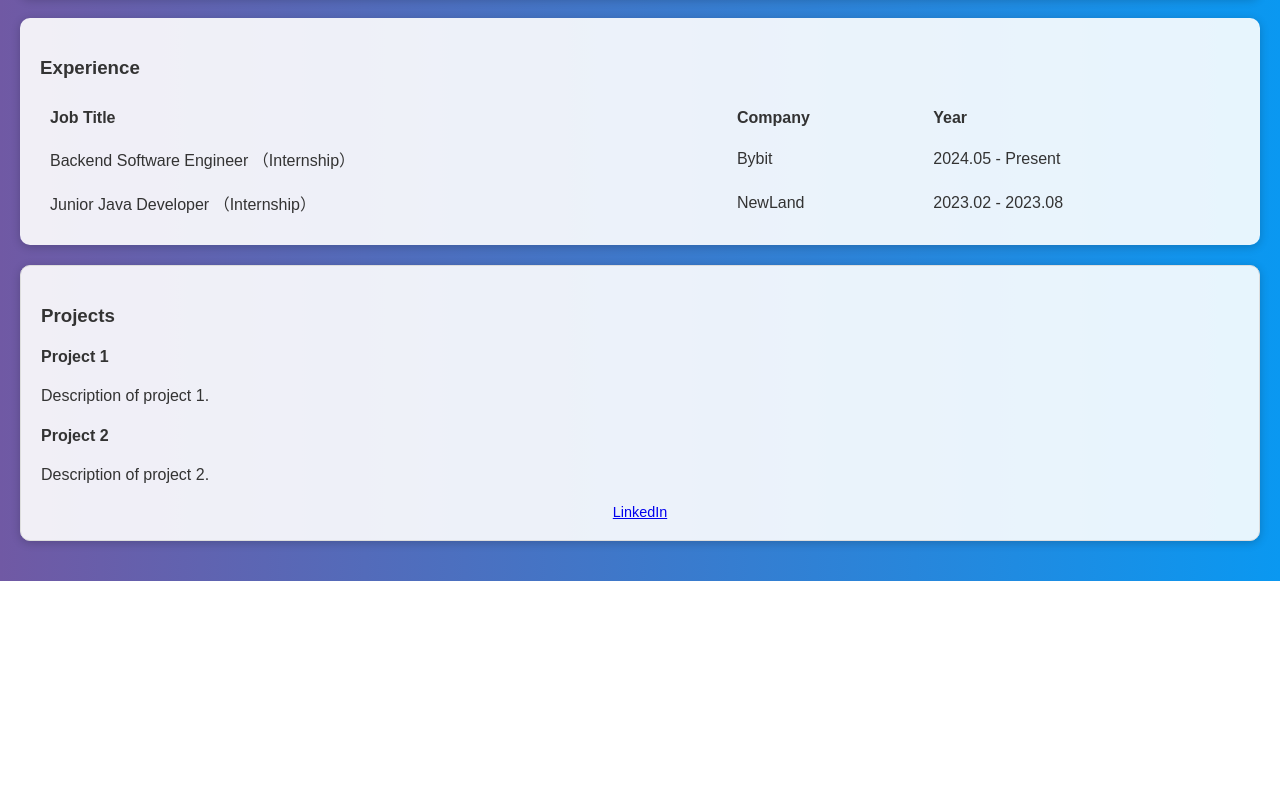
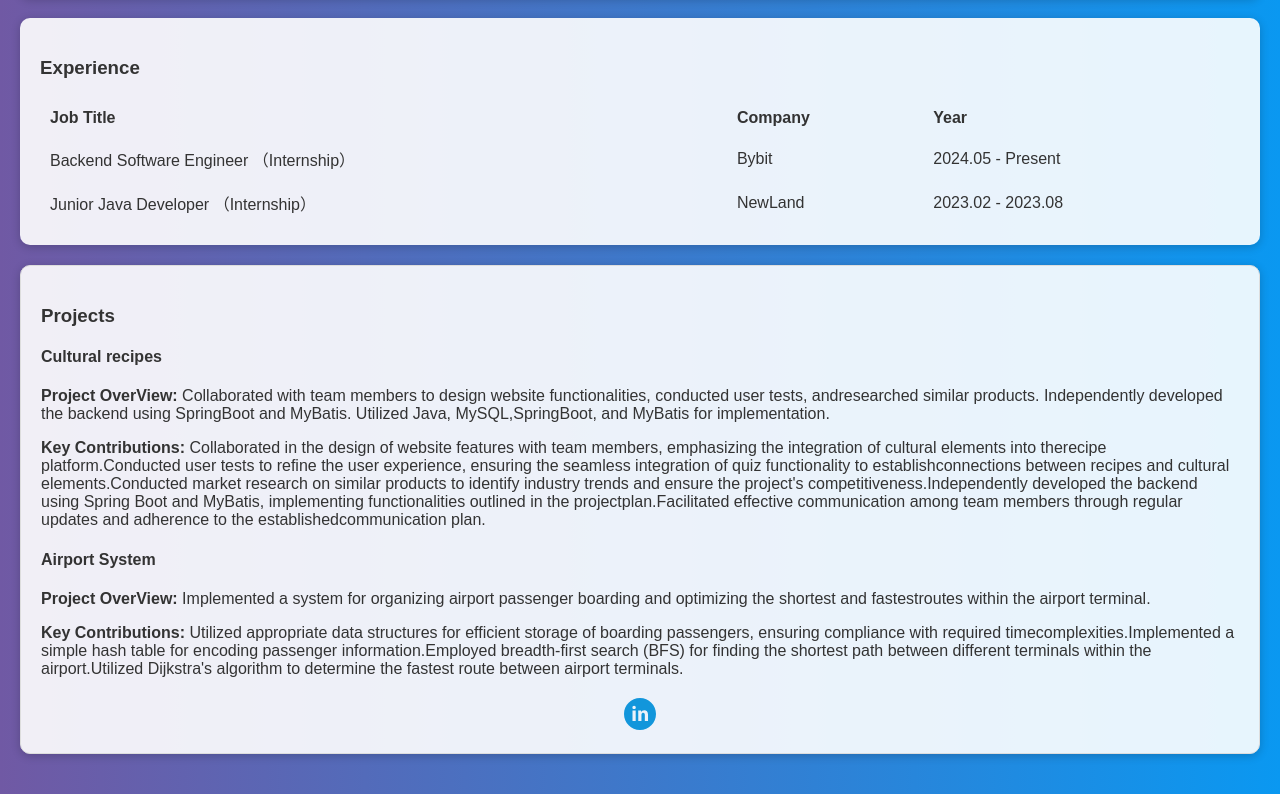
Before and after one commit to leoUchiha/comp-5322, a plain HTML site: page resume.html in a window 1280 px wide. Shown: the part 480-1274 px from the top of the page. Before the commit the page ends 1061 px from the top, so only its background shows below. Drawn offline with Linux system fonts and the light colour scheme.

Commit message:
"框架已完成 待补充文案“

```diff
--- a/resume.html
+++ b/resume.html
@@ -10,7 +10,7 @@
 
 <body>
     <header>
-        <img src="your-picture.jpg" alt="Your Name">
+        <img src="./images/photo_300k.jpg" alt="Chongyu Huang's photo">
         <h1>Leo Huang(Chongyu Huang)</h1>
         <h2>Backend SoftWare Engineer</h2>
         <div class="contact-info">
@@ -75,18 +75,51 @@
     <div class="projects">
         <h3>Projects</h3>
         <div class="project-item">
-            <h4>Project 1</h4>
-            <p>Description of project 1.</p>
+            <h4>Cultural recipes</h4>
+            <p><b>Project OverView: </b>Collaborated with team members to design website functionalities, conducted user
+                tests, andresearched
+                similar products. Independently developed the backend using SpringBoot and MyBatis. Utilized Java,
+                MySQL,SpringBoot, and MyBatis for implementation.
+            </p>
+            <p><b>Key Contributions: </b>Collaborated in the design of website features with team members, emphasizing
+                the integration of cultural elements into therecipe platform.Conducted user tests to refine the user
+                experience, ensuring the seamless integration of quiz functionality to establishconnections between
+                recipes and cultural elements.Conducted market research on similar products to identify industry trends
+                and ensure the project's competitiveness.Independently developed the backend using Spring Boot and
+                MyBatis, implementing functionalities outlined in the projectplan.Facilitated effective communication
+                among team members through regular updates and adherence to the establishedcommunication plan.
+            </p>
         </div>
         <div class="project-item">
-            <h4>Project 2</h4>
-            <p>Description of project 2.</p>
+            <h4>Airport System</h4>
+            <p><b>Project OverView: </b>
+                Implemented a system for organizing airport passenger boarding and optimizing the shortest and
+                fastestroutes within the airport terminal.
+            </p>
+            <p><b>Key Contributions: </b>
+                Utilized appropriate data structures for efficient storage of boarding passengers, ensuring compliance
+                with required timecomplexities.Implemented a simple hash table for encoding passenger
+                information.Employed breadth-first search (BFS) for finding the shortest path between different
+                terminals within the airport.Utilized Dijkstra's algorithm to determine the fastest route between
+                airport terminals.
+            </p>
 
 
         </div>
 
         <footer>
-            <a href="https://www.linkedin.com/in/chongyu-leo-huang-9959052b9/">LinkedIn</a>
+            <div id="linkedin">
+                <a target= "_blank" href="https://www.linkedin.com/in/chongyu-leo-huang-9959052b9/">
+                    <svg t="1729437079094" class="icon" viewBox="0 0 1024 1024" version="1.1"
+                    xmlns="http://www.w3.org/2000/svg" p-id="4245" width="32" height="32">
+                    <path
+                        d="M512 1024C229.2224 1024 0 794.7776 0 512 0 229.2224 229.2224 0 512 0c282.7776 0 512 229.2224 512 512 0 282.7776-229.2224 512-512 512z m-137.762133-286.378667V397.380267h-102.4V737.621333h102.4z m-51.2-488.448c-33.024 0-54.5792 22.954667-53.9136 53.589334-0.682667 29.218133 20.8896 52.872533 53.248 52.872533 33.672533 0 55.2448-23.6544 55.2448-52.8896-0.682667-30.6176-21.572267-53.572267-54.5792-53.572267z m133.410133 488.448h102.4V541.405867c0-9.728 1.365333-20.1728 4.061867-26.453334 6.724267-19.456 23.569067-39.645867 51.882666-39.645866 37.034667 0 51.882667 29.917867 51.882667 73.762133V737.621333h102.4V535.842133c0-100.181333-50.517333-146.1248-117.9136-146.1248-54.562133 0-88.251733 32.7168-101.7344 54.272h-2.030933l-4.7104-46.609066h-88.9344c1.348267 29.917867 2.696533 66.0992 2.696533 108.544V737.621333z"
+                        fill="#1296db" p-id="4246"></path>
+                </svg>
+            </a>
+
+
+            </div>
 
         </footer>
 
```
